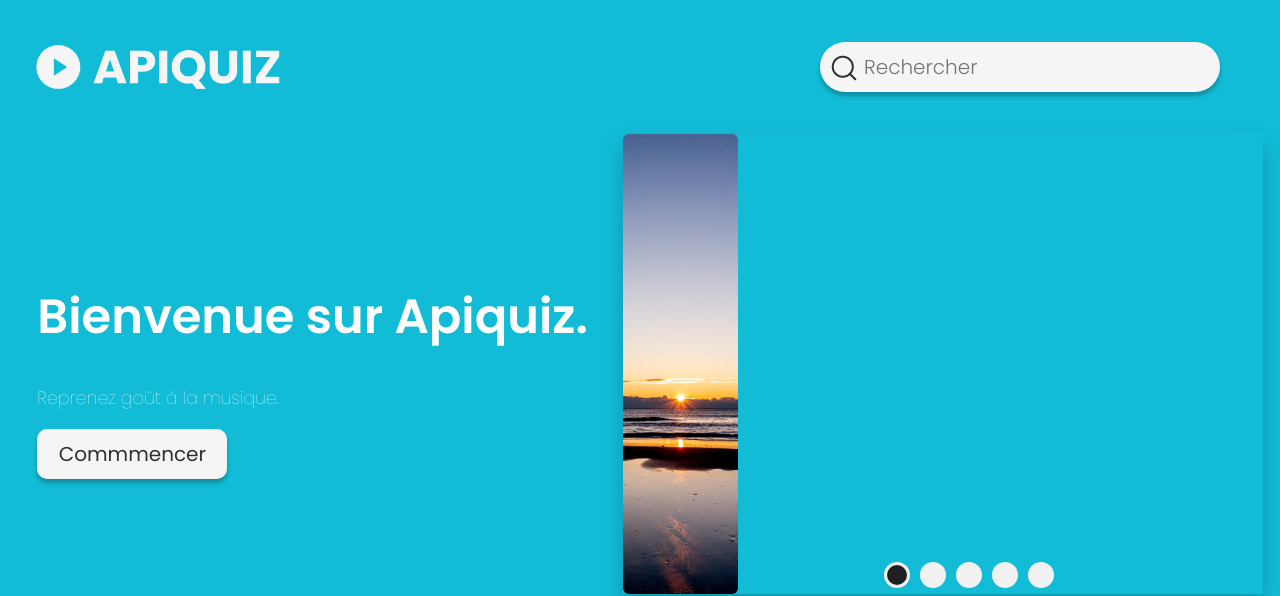
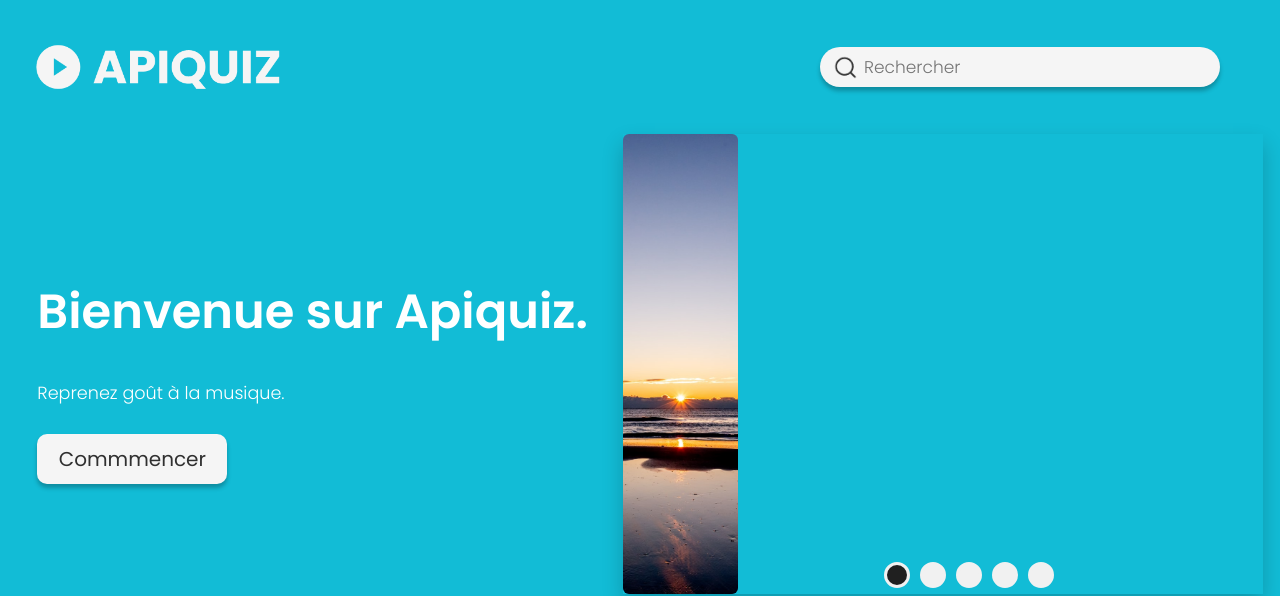
Before and after one commit to CyriacInfo/Api1000, a React (Create React App) app: page / in a window 1280 px wide. Shown: the top 596 px of the page. Built offline with nearby package versions, Linux system fonts and the light colour scheme; no server answers.

Commit message:
Modif CSS

```diff
--- a/src/components/RechercheStyle.css
+++ b/src/components/RechercheStyle.css
@@ -4,7 +4,7 @@
   flex-direction: column;
   align-items: center;
   border-radius: 20px;
-  background-color: rgba(1, 185, 209, 0.822);
+  background-color: #F5F5F5;
   margin: 20px 10vh;
 }
 .Titre_Style {
@@ -57,7 +57,7 @@
     align-items: center;
     padding: 40px 20px;
     overflow: hidden;
-    background-color: grey;
+    background-color: #F5F5F5;
     border-radius: 20px;
     margin: 20px 0;
   }
@@ -67,7 +67,7 @@
     flex-direction: column;
     align-items: center;
     border-radius: 20px;
-    background-color: grey;
+    background-color: #F5F5F5;
     color: rgb(245, 245, 245);
     text-shadow: 20px rgb(192, 192, 192);
     margin: 20px;
@@ -93,26 +93,20 @@
     align-items: center;
     padding: 40px 20px;
     overflow: hidden;
-    background-color: grey;
+    background-color: #F5F5F5;
     border-radius: 20px;
     margin: 10px 0;
     padding: 0;
   }
   .Titre_Stylerecherche {
-    display: flex;
     justify-content: center;
     flex-direction: column;
     align-items: center;
     border-radius: 20px;
-    background-color: grey;
     color: rgb(245, 245, 245);
-    text-shadow: 20px rgb(192, 192, 192);
     margin: 0;
   }
-  .Titre_Style {
-    text-shadow: 2px 2px 2px black;
-    color: white;
-  }
+
   .slide {
     width: 100%;
   }
--- a/src/components/pagePrincipale.css
+++ b/src/components/pagePrincipale.css
@@ -1,5 +1,5 @@
 * {
-  font-family: 'Poppins', sans-serif;
+  font-family: "Poppins", sans-serif;
 }
 
 body {
@@ -38,7 +38,6 @@ body {
   }
 
   .BodyMain {
-    display: flow-root list-item;
     text-align: center;
     align-items: center;
     justify-content: center;
@@ -94,7 +93,6 @@ body {
     text-shadow: 2px 2px 2px black;
     font-size: large;
   }
-
 }
 
 @media only screen and (min-width: 801px) {
@@ -106,14 +104,14 @@ body {
 
   .RechargeBar {
     width: 400px;
-    height: 50px;
+    height: 40px;
     background: #f5f5f5;
     border-radius: 25px;
     justify-content: center;
     text-align: left;
     align-items: center;
     padding-left: 44px;
-    font-size: 20px;
+    font-size: 17px;
   }
 
   .HeadMain {
@@ -131,8 +129,9 @@ body {
 
   .ContainerSearchImg {
     position: absolute;
-    top: 11px;
-    left: 9px;
+    top: 8px;
+    left: 13px;
+    width: 25px;
   }
   .button-aleatoir {
     display: flex;
@@ -158,18 +157,18 @@ body {
   }
 }
 
-
 .BodyMain h1 {
   font-weight: 600;
   font-size: 3rem;
 }
 
 .BodyMain h3 {
-  font-weight: 100;
+  font-weight: 300;
   font-size: 1.1rem;
 }
 
 .ButtonBodyMain {
+  margin-top: 10px;
   width: 190px;
   height: 50px;
   left: 73px;
```
